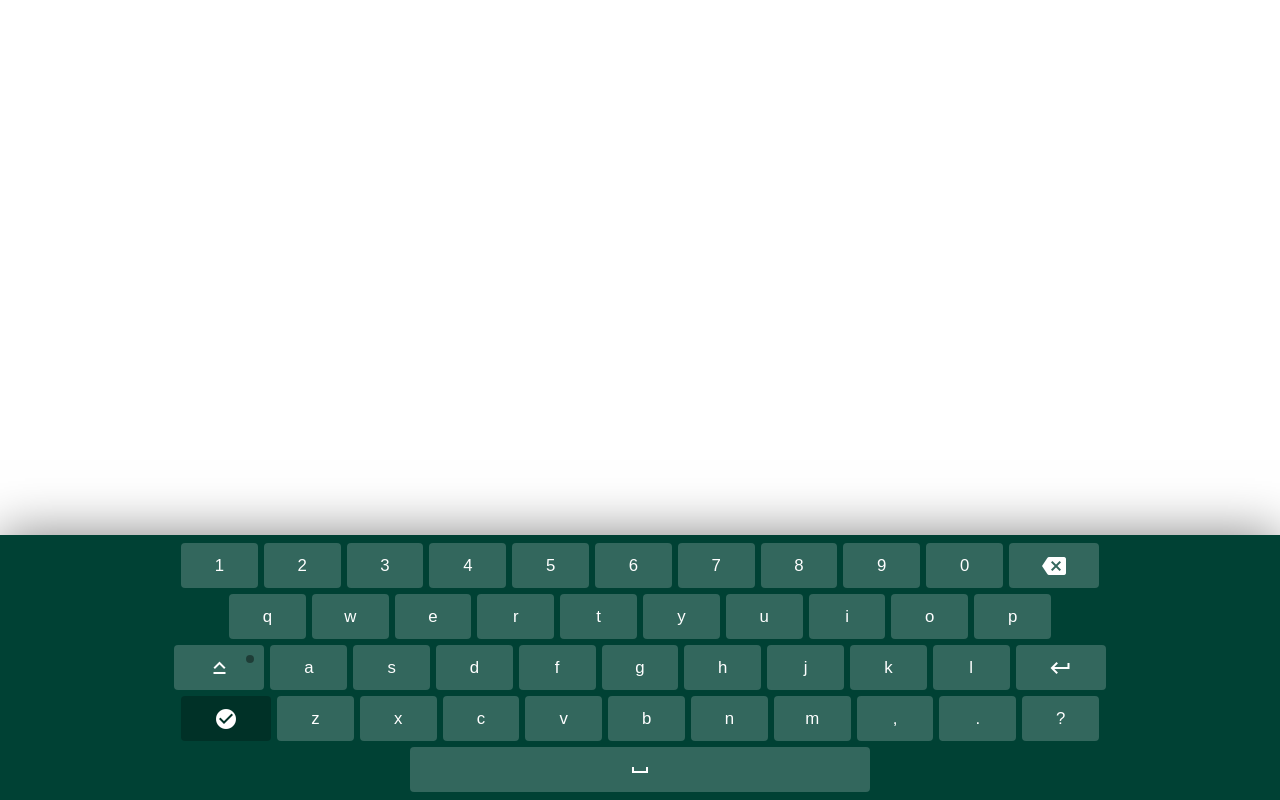
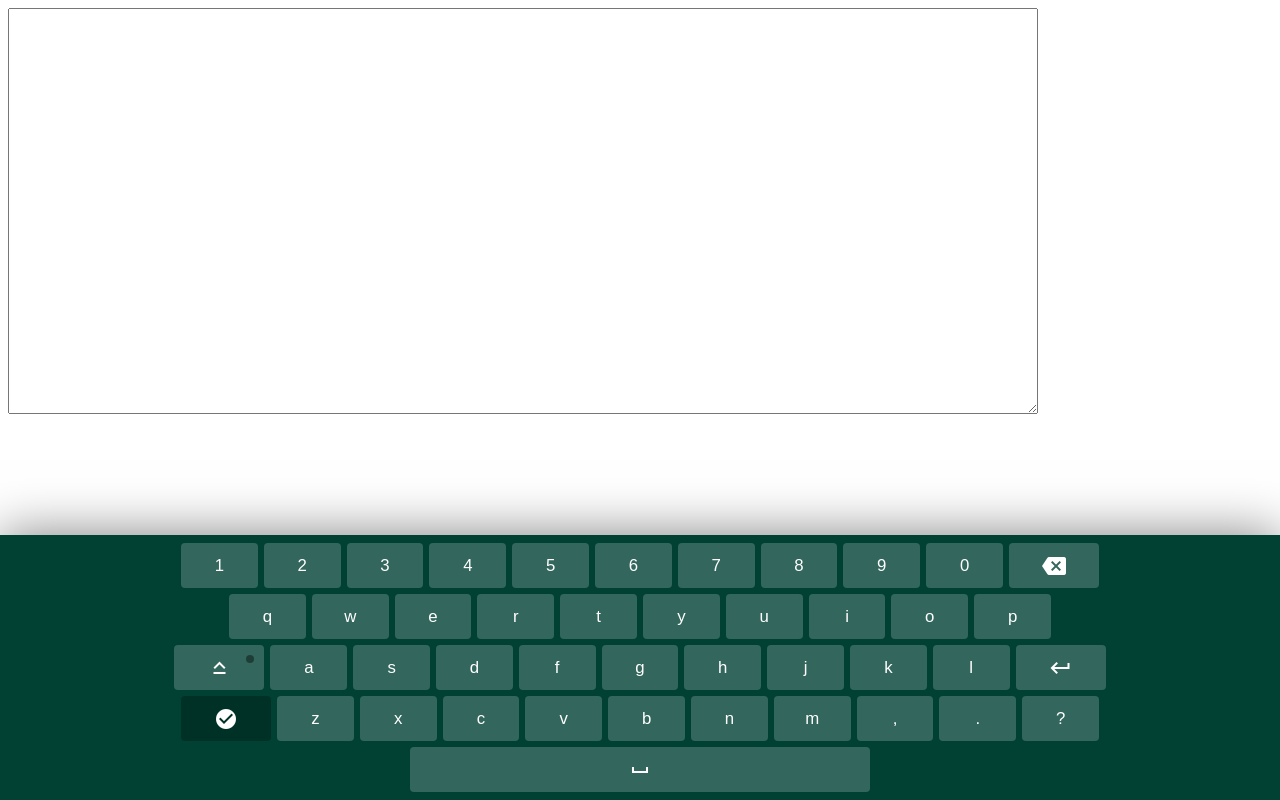
Before and after one commit to OlgaShebeda/virtual-keyboard, a website built with webpack: page src/index.html in a window 1280 px wide. Built offline with nearby package versions, Linux system fonts and the light colour scheme.

Commit message:
feat: adding text area

```diff
--- a/src/keyboard/keyboard.js
+++ b/src/keyboard/keyboard.js
@@ -1,5 +1,6 @@
 const Keyboard = {
     elements: {
+        textContent: null,
         main: null,
         keysContainer: null,
         keys: []
@@ -17,12 +18,14 @@ const Keyboard = {
 
     init() {
         // Create main elements
+        this.elements.textContent = document.createElement("textarea");
         this.elements.main = document.createElement("div");
         this.elements.keysContainer = document.createElement("div");
 
         // Setup main elements
         this.elements.main.classList.add("keyboard", "1keyboard--hidden");
         this.elements.keysContainer.classList.add("keyboard__keys");
+        this.elements.textContent.classList.add("text__content");
         this.elements.keysContainer.appendChild(this._createKeys());
 
         this.elements.keys = this.elements.keysContainer.querySelectorAll(".keyboard__key");
@@ -30,9 +33,10 @@ const Keyboard = {
         // Add to DOM
         this.elements.main.appendChild(this.elements.keysContainer);
         document.body.appendChild(this.elements.main);
+        document.body.appendChild(this.elements.textContent);
 
         // Automatically use keyboard for elements with .use-keyboard-input
-        document.querySelectorAll(".use-keyboard-input").forEach(element => {
+        document.querySelectorAll(".text__content").forEach(element => {
             element.addEventListener("focus", () => {
                 this.open(element.value, currentValue => {
                     element.value = currentValue;
@@ -161,14 +165,14 @@ const Keyboard = {
         this.properties.value = initialValue || "";
         this.eventHandlers.oninput = oninput;
         this.eventHandlers.onclose = onclose;
-        this.elements.main.classList.remove("keyboard--hidden");
+        this.elements.main.classList.remove("keyboard--1hidden");
     },
 
     close() {
         this.properties.value = "";
         this.eventHandlers.oninput = oninput;
         this.eventHandlers.onclose = onclose;
-        this.elements.main.classList.add("keyboard--hidden");
+        this.elements.main.classList.add("keyboard--1hidden");
     }
 };
 
--- a/src/keyboard/keyboard.scss
+++ b/src/keyboard/keyboard.scss
@@ -1,3 +1,10 @@
+.text__content{
+    width: 80vw;
+    height: 50vh;
+    position: absolute;
+    margin: 0 auto;
+}
+
 .keyboard {
     position: fixed;
     left: 0;
```
Also changed, not shown: dist/main.js.
